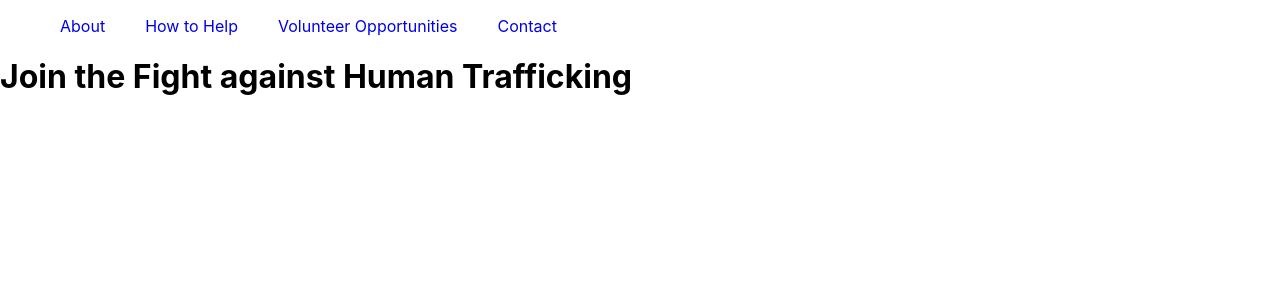
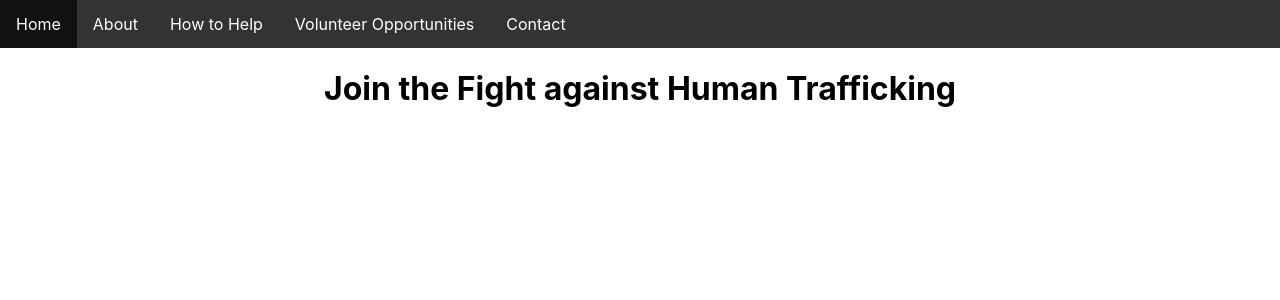
Before and after one commit to brittmoni/FirstRepo, a React (Create React App) app in the folder client/: page / in a window 1280 px wide. Shown: the top 300 px of the page. Built offline with nearby package versions, Linux system fonts and the light colour scheme.

Commit message:
Styling to navbar

```diff
--- a/client/src/components/Navbar/Navbar.css
+++ b/client/src/components/Navbar/Navbar.css
@@ -1,8 +1,38 @@
-ul li {
+/* ul li {
   display: inline;
-  padding: 20px;
+  margin-left: 150px;
+  padding: 50px;
 }
 
 ul li a {
   text-decoration: none;
 }
+
+a:hover {
+  background: red;
+} */
+
+ul {
+  list-style-type: none;
+  margin: 0;
+  padding: 0;
+  overflow: hidden;
+  background-color: #333;
+}
+
+li {
+  float: left;
+}
+
+li a {
+  display: block;
+  color: white;
+  text-align: center;
+  padding: 14px 16px;
+  text-decoration: none;
+}
+
+/* Change the link color to #111 (black) on hover */
+li a:hover {
+  background-color: #111;
+}
--- a/client/src/components/Navbar/Navbar.js
+++ b/client/src/components/Navbar/Navbar.js
@@ -1,14 +1,11 @@
 import React, { Component } from 'react';
 import './Navbar.css';
-import About from '../../pages/About/About';
-import Help from '../../pages/Help/Help';
-import Volunteer from '../../pages/Volunteer/Volunteer';
-import Contact from '../../pages/Contact/Contact';
 
 function Navbar() {
   return (
     <div>
       <ul>
+        <li><a href='/'>Home</a></li>
         <li><a href='/about'>About</a></li>
         <li><a href='help'>How to Help</a></li>
         <li><a href='/volunteer'>Volunteer Opportunities</a></li>
--- a/client/src/pages/Home/Home.css
+++ b/client/src/pages/Home/Home.css
@@ -0,0 +1,3 @@
+h1 {
+  text-align: center;
+}
```
